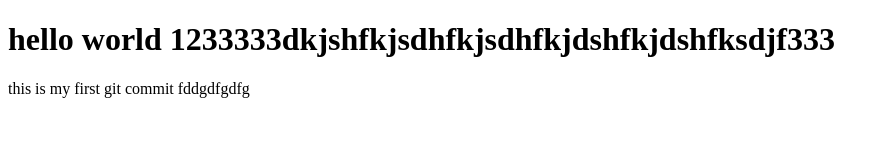
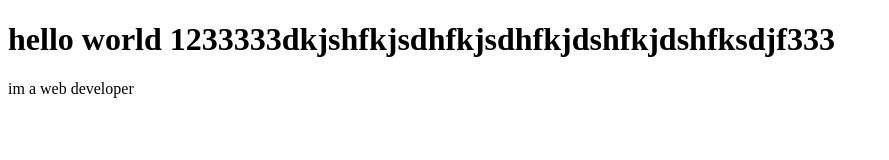
Before and after one commit to 0225it201061/example, a plain HTML site: page index.html in a window 1280 px wide. Shown: the whole page, without its empty margins (0-889 px from the left). Drawn offline with Linux system fonts and the light colour scheme.

Commit message:
im a web

```diff
--- a/index.html
+++ b/index.html
@@ -8,6 +8,6 @@
 </head>
 <body>
     <h1>hello world  1233333dkjshfkjsdhfkjsdhfkjdshfkjdshfksdjf333</h1>
-    <p>this is my first git commit  fddgdfgdfg</p>
+    <p>im a web developer</p>
 </body>
 </html>
```
